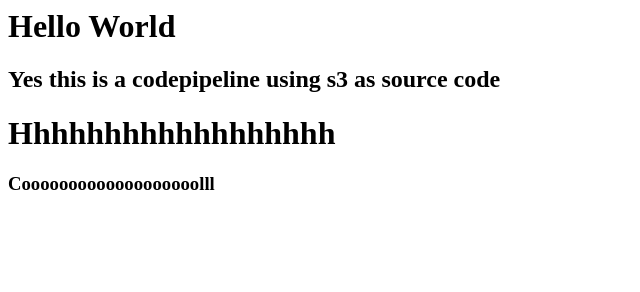
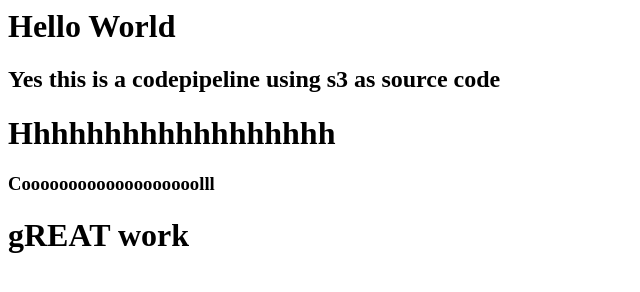
Before and after one commit to Abdelali12-codes/aws_ec2_codepipeline_with_lambda, a plain HTML site: page index.html in a window 1280 px wide. Shown: the whole page, without its empty margins (0-640 px from the left). Drawn offline with Linux system fonts and the light colour scheme.

Commit message:
edit index file

```diff
--- a/index.html
+++ b/index.html
@@ -2,3 +2,4 @@
 <h2> Yes this is a codepipeline using s3 as source code </h2>
 <h1> Hhhhhhhhhhhhhhhhhh</h1>
 <h3>Cooooooooooooooooooolll</h3>
+<h1> gREAT work </h1>
```
